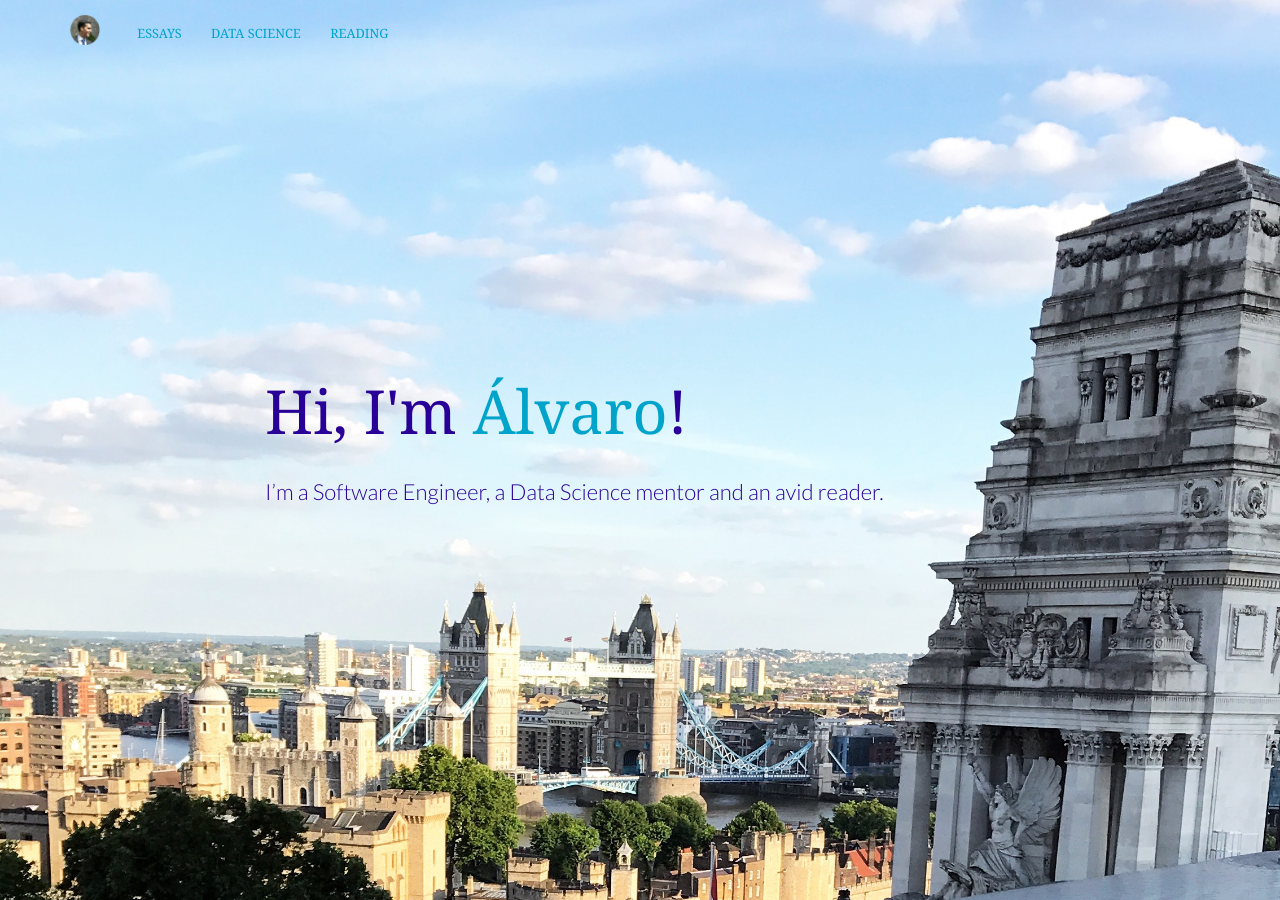
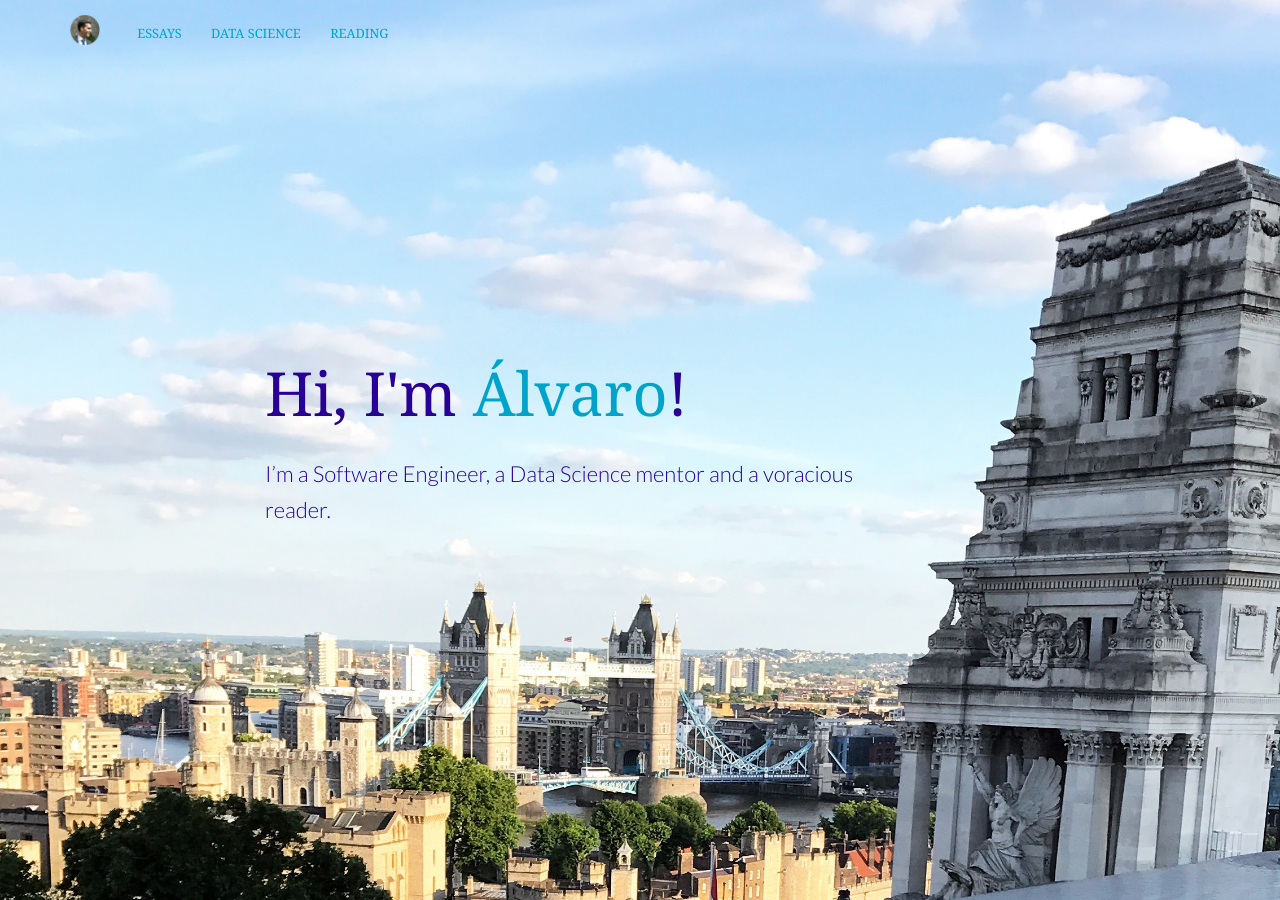
Before and after one commit to ohduran/ohduran.github.io, a Jekyll site: the page built from index.html, in a window 1280 px wide and 900 px high. Built offline with Jekyll 4.4.1, drawn with Linux system fonts in a browser that asks for light colours; nearby versions of some CDN libraries; the list of posts is cut into pages by our own code.

Commit message:
change subtext

```diff
--- a/_includes/index-01-subtext.md
+++ b/_includes/index-01-subtext.md
@@ -1 +1 @@
-I'm a Software Engineer, a Data Science mentor and an avid reader.
+I'm a Software Engineer, a Data Science mentor and a voracious reader.
```
